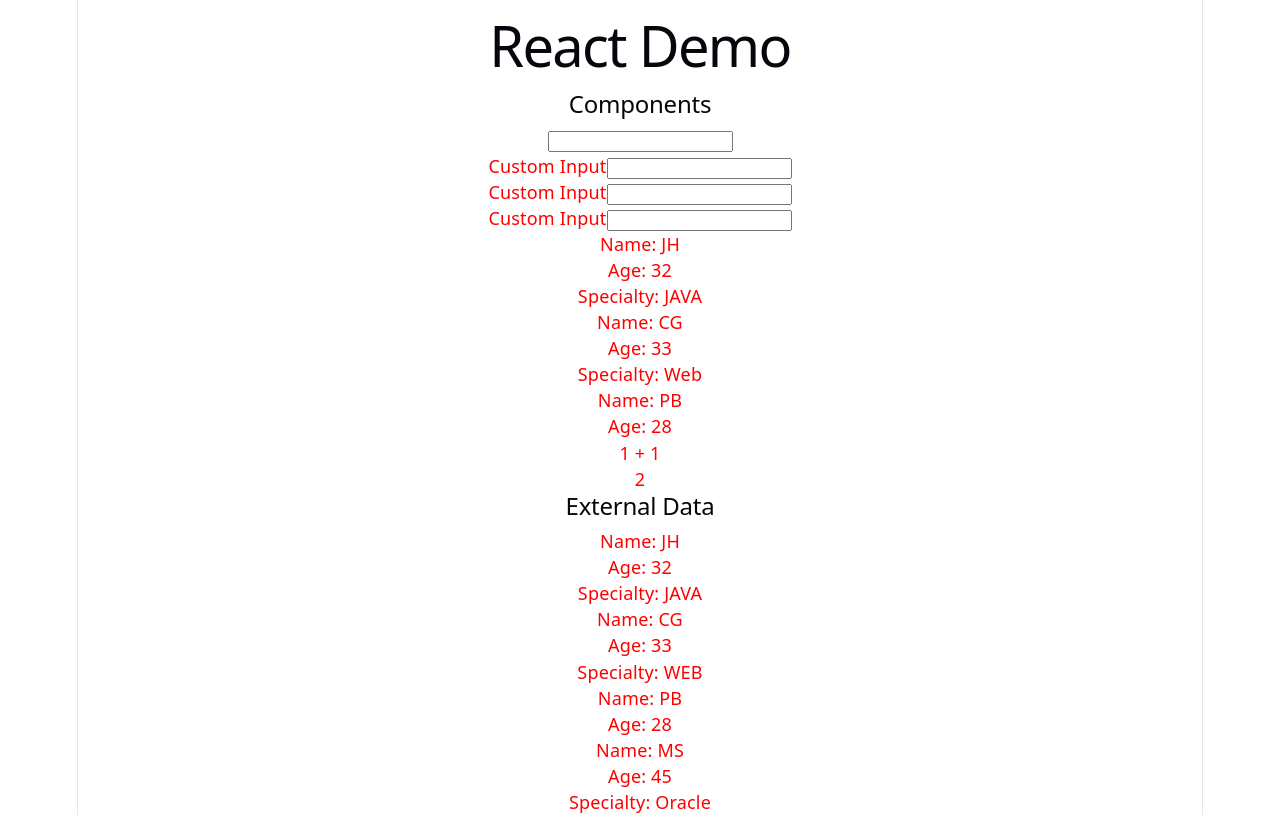
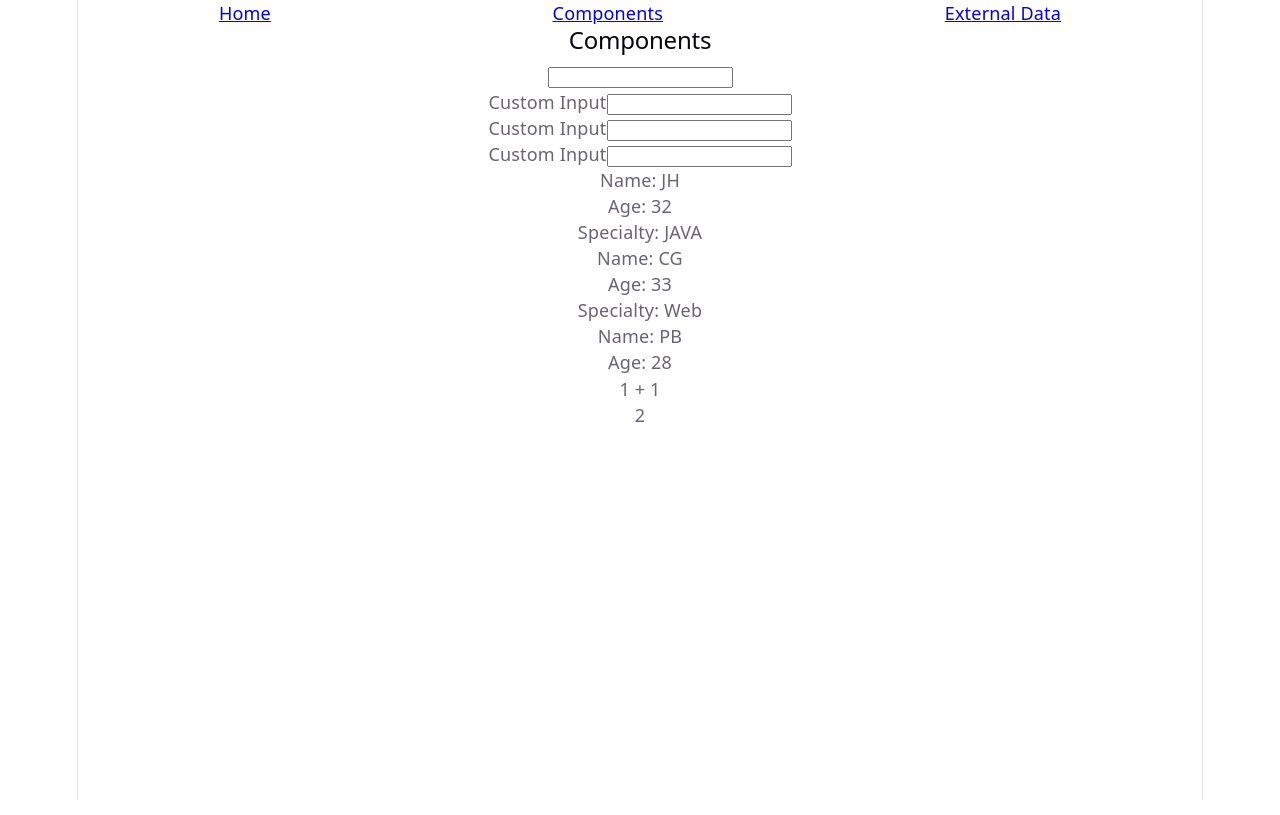
Before and after one commit to JHarry444/react-01-09-js, a React (Vite) app: page /components in a window 1280 px wide. Built offline with nearby package versions, Linux system fonts and the light colour scheme.

Commit message:
Routing: Demo

```diff
--- a/src/App.jsx
+++ b/src/App.jsx
@@ -1,31 +1,21 @@
+import { BrowserRouter, Route, Routes } from "react-router"
+import ComponentsPage from "./components/ComponentsPage"
 import ExternalData from "./components/ExternalData"
-import Input from "./components/Input"
-import Trainer from "./components/Trainer"
+import Header from "./components/Header"
 
 function App() {
   return (
-    <div style={{ color: "red" }}>
-      <h1>React Demo</h1>
-      <div>
-        <h2>Components</h2>
-        <input type="text" minLength={1} maxLength={10} />
-        <br />
-        <Input />
-        <br />
-        <Input />
-        <br />
-        <Input />
-        <br />
-        <Trainer name="JH" age={32} specialty={"Java".toUpperCase()} />
-        <Trainer name="CG" age={33} specialty="Web" />
-        <Trainer name="PB" age={28} />
-        <p>1 + 1</p>
-        <p>{1 + 1}</p>
-      </div>
-      <div>
-        <ExternalData />
-      </div>
-    </div>
+    <BrowserRouter>
+      <Header />
+      <Routes>
+        <Route path="/" element={<h1>React Demo</h1>} />
+        <Route path="/components" element={<ComponentsPage />} />
+        <Route path="/external" element={<ExternalData />} />
+
+      </Routes>
+
+
+    </BrowserRouter>
   )
 }
 
--- /dev/null
+++ b/src/components/ComponentsPage.jsx
@@ -0,0 +1,25 @@
+import Input from "./Input";
+import Trainer from "./Trainer";
+
+function Components() {
+    return (
+        <div>
+            <h2>Components</h2>
+            <input type="text" minLength={1} maxLength={10} />
+            <br />
+            <Input />
+            <br />
+            <Input />
+            <br />
+            <Input />
+            <br />
+            <Trainer name="JH" age={32} specialty={"Java".toUpperCase()} />
+            <Trainer name="CG" age={33} specialty="Web" />
+            <Trainer name="PB" age={28} />
+            <p>1 + 1</p>
+            <p>{1 + 1}</p>
+        </div>
+    );
+}
+
+export default Components;
--- /dev/null
+++ b/src/components/Header.jsx
@@ -0,0 +1,16 @@
+import { Link } from "react-router";
+
+function Header() {
+    return (
+        <nav style={{
+            display: "flex",
+            justifyContent: "space-around"
+        }}>
+            <Link to="/">Home</Link>
+            <Link to="/components">Components</Link>
+            <Link to="/external">External Data</Link>
+        </nav>
+    );
+}
+
+export default Header;
```
Also changed, not shown: src/components/ClassBased.jsx (added, +17 -0 lines).
